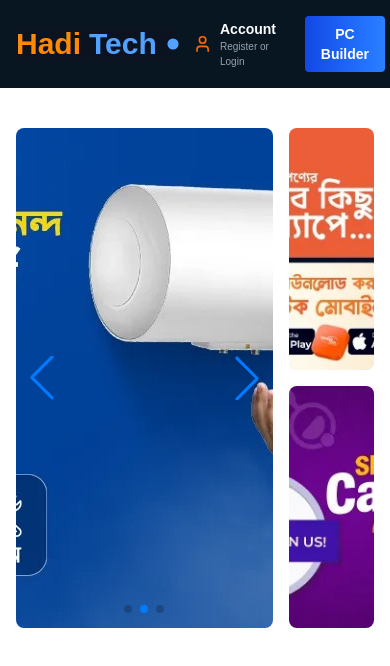
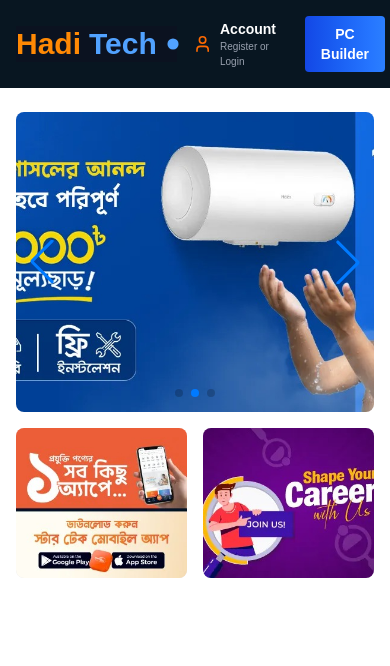
Before and after one commit to jakiulhasan/hadi-tech, a Next.js app: page / in a window 390 px wide. Shown: the top 666 px of the page. Built offline with nearby package versions, Linux system fonts and the light colour scheme.

Commit message:
banner responsive

```diff
--- a/src/components/layout/Banner.jsx
+++ b/src/components/layout/Banner.jsx
@@ -1,4 +1,4 @@
-"use client"; // Required for Swiper as it uses browser APIs
+"use client";
 
 import React from "react";
 import Image from "next/image";
@@ -14,9 +14,10 @@
   const sliderImages = ["/1.jpg", "/2.jpg", "/3.jpg"];
 
   return (
-    <div className="flex gap-4 max-w-7xl mx-auto px-4 h-125 my-10">
+    <div className="flex flex-col md:flex-row gap-4 max-w-7xl mx-auto px-4 my-6 md:my-10 h-auto md:h-[500px]">
       {/* Left Side: Swiper Slider */}
-      <div className="w-3/4 h-full overflow-hidden rounded-lg">
+      {/* Mobile: 300px height | Desktop: 3/4 width, full height */}
+      <div className="w-full md:w-3/4 h-[300px] md:h-full overflow-hidden rounded-lg">
         <Swiper
           spaceBetween={10}
           centeredSlides={true}
@@ -37,7 +38,7 @@
                   alt={`Slide ${index + 1}`}
                   fill
                   className="object-cover"
-                  priority={index === 0} // Load first image faster
+                  priority={index === 0}
                 />
               </div>
             </SwiperSlide>
@@ -46,11 +47,12 @@
       </div>
 
       {/* Right Side: Static Images */}
-      <div className="w-1/4 flex flex-col gap-4 h-full">
-        <div className="relative w-full h-1/2 overflow-hidden rounded-lg bg-gray-200">
+      {/* Mobile: Row of two images | Desktop: Column of two images */}
+      <div className="w-full md:w-1/4 flex flex-row md:flex-col gap-4 h-[150px] md:h-full">
+        <div className="relative w-1/2 md:w-full h-full md:h-1/2 overflow-hidden rounded-lg bg-gray-200">
           <Image src="/4.jpg" alt="Promo 1" fill className="object-cover" />
         </div>
-        <div className="relative w-full h-1/2 overflow-hidden rounded-lg bg-gray-200">
+        <div className="relative w-1/2 md:w-full h-full md:h-1/2 overflow-hidden rounded-lg bg-gray-200">
           <Image src="/5.jpg" alt="Promo 2" fill className="object-cover" />
         </div>
       </div>
```
